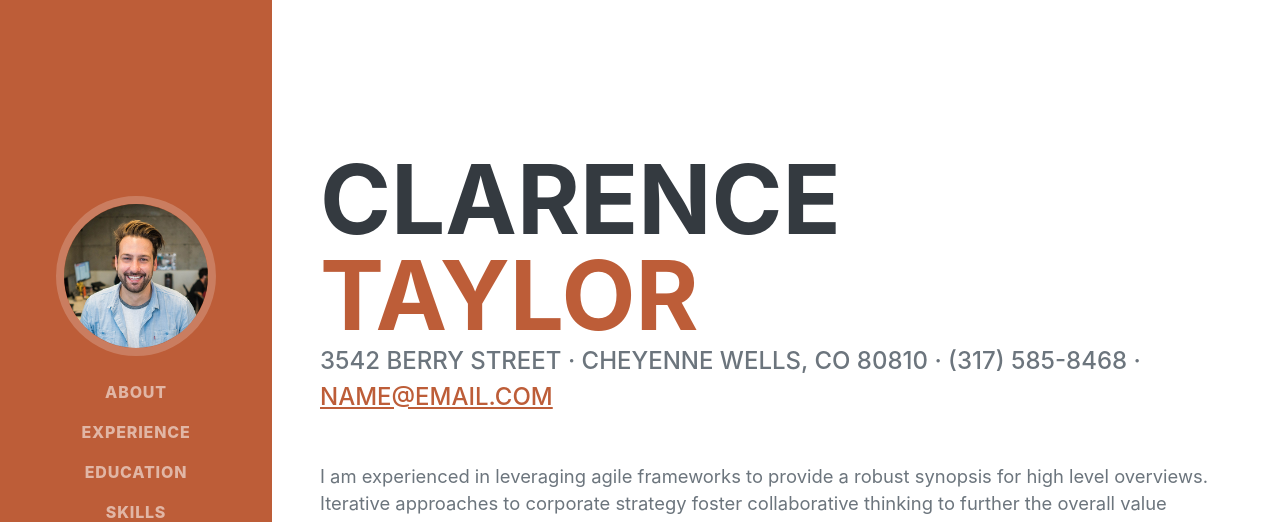
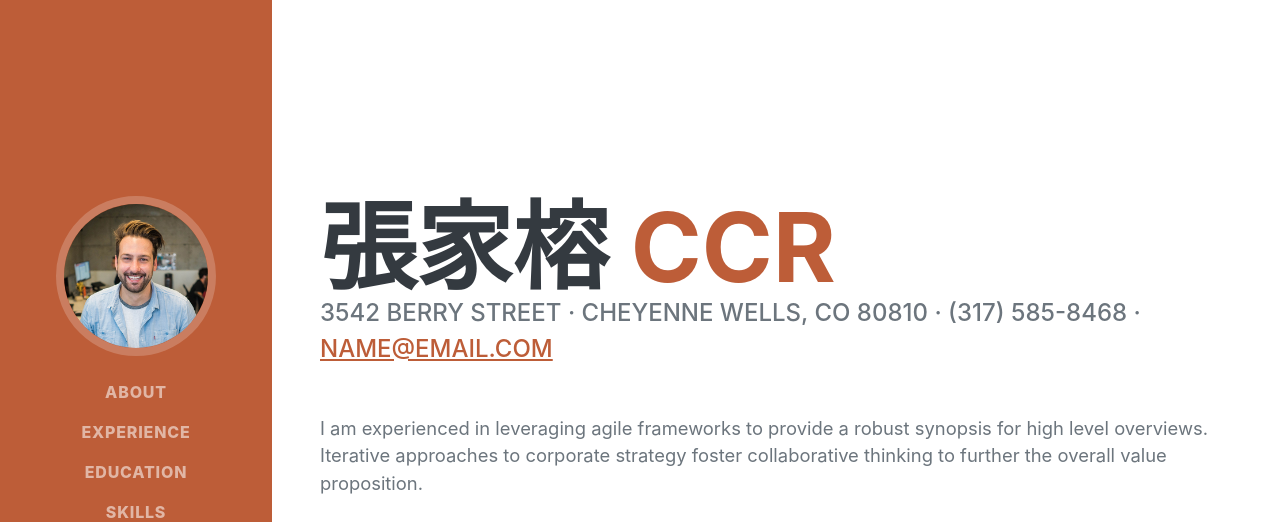
Before and after one commit to 1223cccr/1223cccr.github.io, a plain HTML site: page index.html in a window 1280 px wide. Shown: the top 522 px of the page. Drawn offline with nearby package versions, Linux system fonts and the light colour scheme; a web font is replaced by a local one.

Commit message:
name ch and eng

```diff
--- a/index.html
+++ b/index.html
@@ -40,8 +40,8 @@
             <section class="resume-section" id="about">
                 <div class="resume-section-content">
                     <h1 class="mb-0">
-                        Clarence
-                        <span class="text-primary">Taylor</span>
+                        張家榕
+                        <span class="text-primary">ccr</span>
                     </h1>
                     <div class="subheading mb-5">
                         3542 Berry Street · Cheyenne Wells, CO 80810 · (317) 585-8468 ·
```
